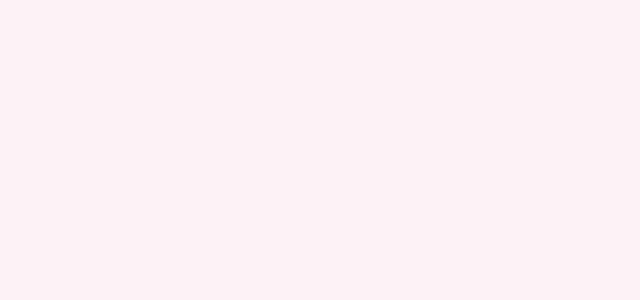
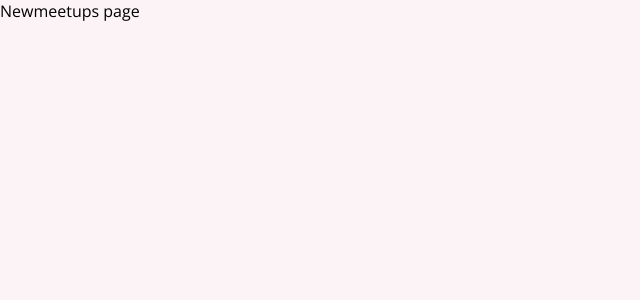
Before and after one commit to vaibhav21git/React_Meetups, a React (Create React App) app in the folder my/: page /new-meetup in a window 1280 px wide. Before the commit this address had no page. Shown: the top 300 px of the page, without its empty margins (0-640 px from the left). Built offline with nearby package versions, Linux system fonts and the light colour scheme.

Commit message:
routes added

```diff
--- a/my/src/App.js
+++ b/my/src/App.js
@@ -1,4 +1,4 @@
-import {Routes , Route } from 'react-router-dom'
+import { Routes, Route } from 'react-router-dom'
 
 import Allmeetups from './pages/Allmeetups';
 import Newmeetups from './pages/Newmeetup';
@@ -7,11 +7,11 @@ import Fav from './pages/Fav';
 
 function App() {
   return (
-  <div>
-    <Routes>
-      <Route path = "/" element  = {<Allmeetups/>}/>
-      <Route path = "/" element  = {<Newmeetups/>}/>
-      <Route path = "/" element  = {<Fav/>}/>
+    <div>
+      <Routes>
+        <Route path="/" element={<Allmeetups/>} />
+        <Route path="/new-meetup" element={<Newmeetups/>} />
+        <Route path="/fav" element={<Fav/>} />
       </Routes>
     </div>
   );
@@ -20,3 +20,4 @@ function App() {
 export default App;
 
 // when the url of router changes than page renders again..
+// switch and exact  are  not needed in latest version on react-router-dom 6.3.0 routes itself takes care of it
```
